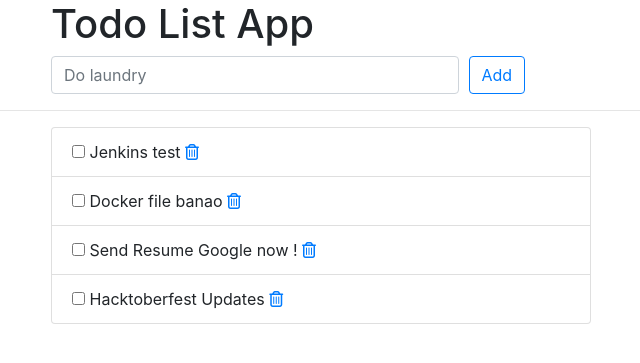
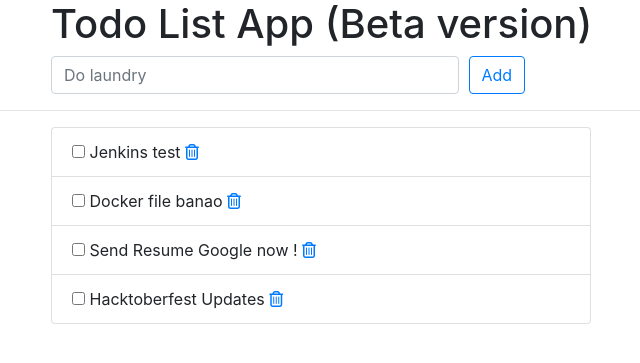
Before and after one commit to Manan2245/django-ci-cd, a Django app: page /todos/ in a window 1280 px wide. Shown: the top 363 px of the page, without its empty margins (224-864 px from the left). Run offline with Django 3.2, Linux system fonts and the light colour scheme; data comes from the database, SQL or seed files in the repository; some libraries are stand-ins or nearby versions.

Commit message:
version upgrade

```diff
--- a/todos/templates/todos/index.html
+++ b/todos/templates/todos/index.html
@@ -12,7 +12,7 @@
     <div class="offset-md-2 col-lg-9">
       <div class="page-header">
         <h1>
-          Todo List App
+          Todo List App (Beta version)
         </h1>
       </div>
     </div>
```
